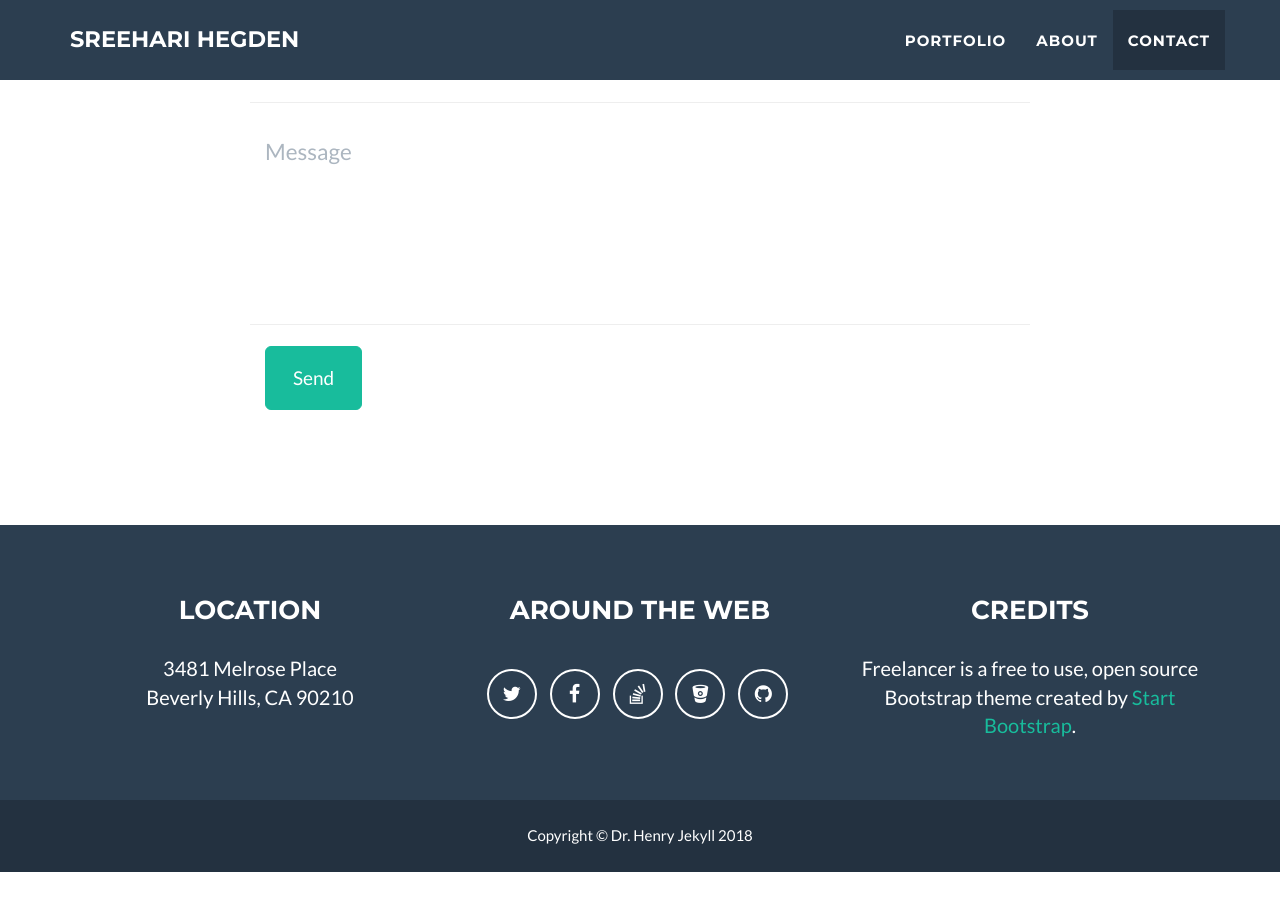
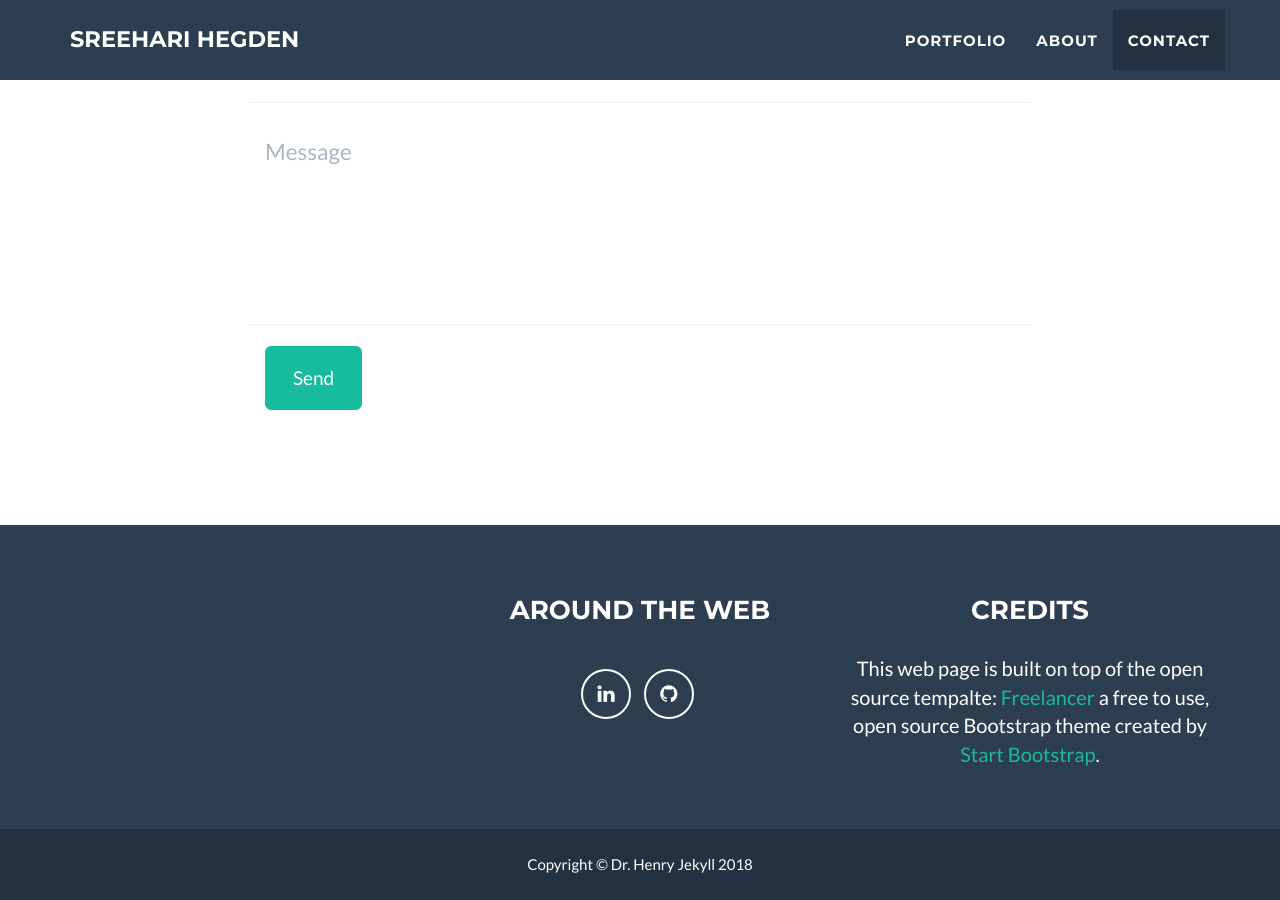
Before and after one commit to jeromelachaud/freelancer-theme, a Jekyll site: the page built from index.html, in a window 1280 px wide and 900 px high, scrolled down 2513 px. Built offline with Jekyll 4.4.1, drawn with Linux system fonts in a browser that asks for light colours; before the commit the page ends 3385 px from its top, so only the background shows below that.

Commit message:
Update _config.yml

```diff
--- a/_config.yml
+++ b/_config.yml
@@ -33,30 +33,24 @@ color:
 # Footer settings
 footer:
   copyright: Dr. Henry Jekyll
-  location: Location
+  # location: Location
   social: Around the Web
   credits: Credits
 
 # Social networks usernames (many more available: google-plus, flickr, dribbble, pinterest, instagram, tumblr, linkedin, etc.)
 social:
-  - title: twitter
-    url: http://twitter.com/jekyllrb
-  - title: facebook
-    url:
-  - title: stack-overflow
-    url: http://stackoverflow.com/questions/tagged/jekyll
-  - title: bitbucket
-    url: http://bitbucket.org/jekyll
+  - title: linkedin
+    url: https://www.linkedin.com/in/sreeharibhegden/
   - title: github
-    url: http://github.com/jekyll
+    url: https://github.com/sreeharihegden
 
 # Postal address (add as many lines as necessary)
 address:
-  - line: 3481 Melrose Place
-  - line: Beverly Hills, CA 90210
+  - line:
+  - line:
 
 # Credits content
-credits: 'Freelancer is a free to use, open source Bootstrap theme created by <a href="http://startbootstrap.com">Start Bootstrap</a>.'
+credits: 'This web page is built on top of the open source tempalte: <a href="http://jeromelachaud.com/freelancer-theme/">Freelancer</a> a free to use, open source Bootstrap theme created by <a href="http://startbootstrap.com/">Start Bootstrap</a>.'
 
 # Build settings
 markdown: kramdown
```
